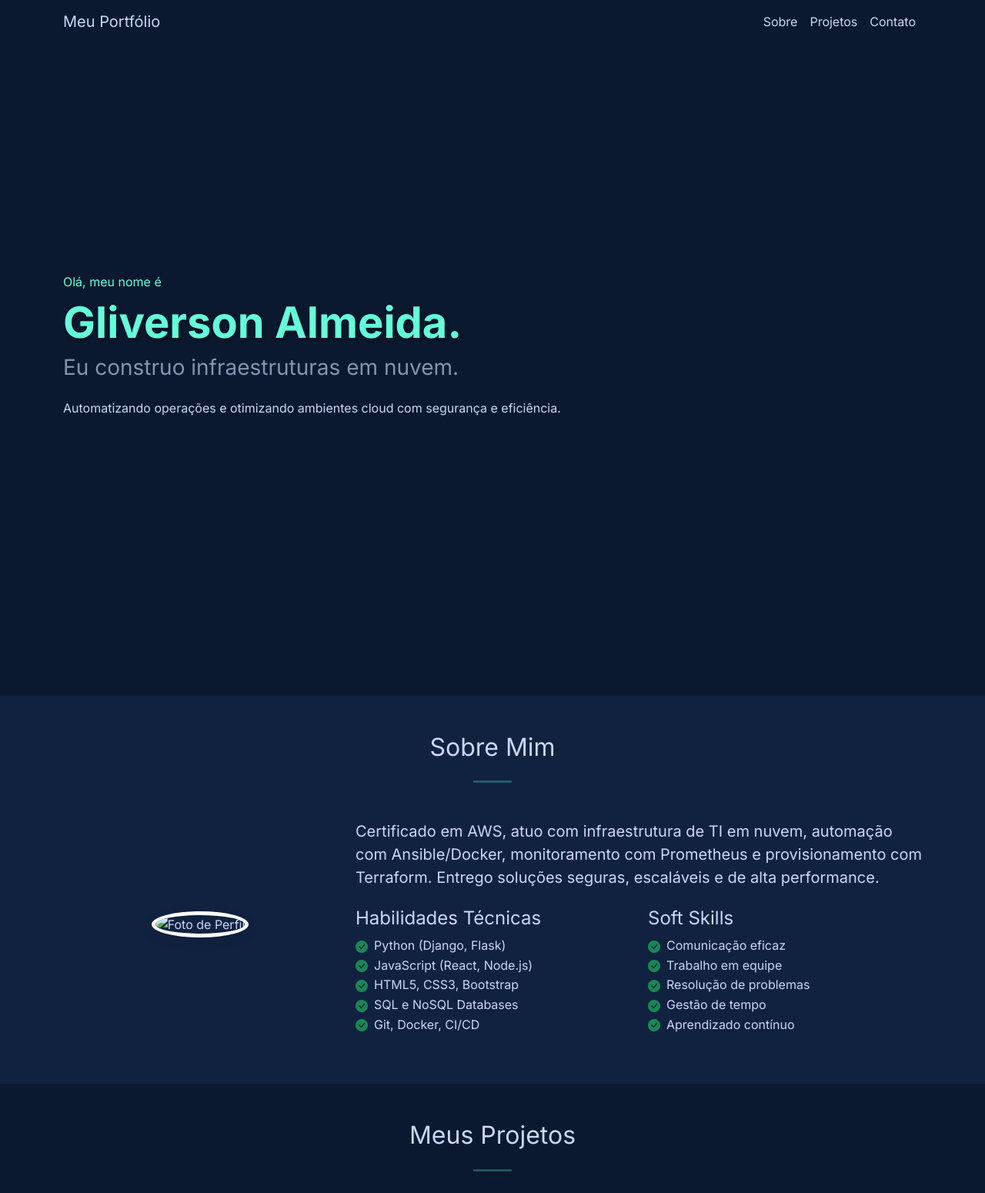
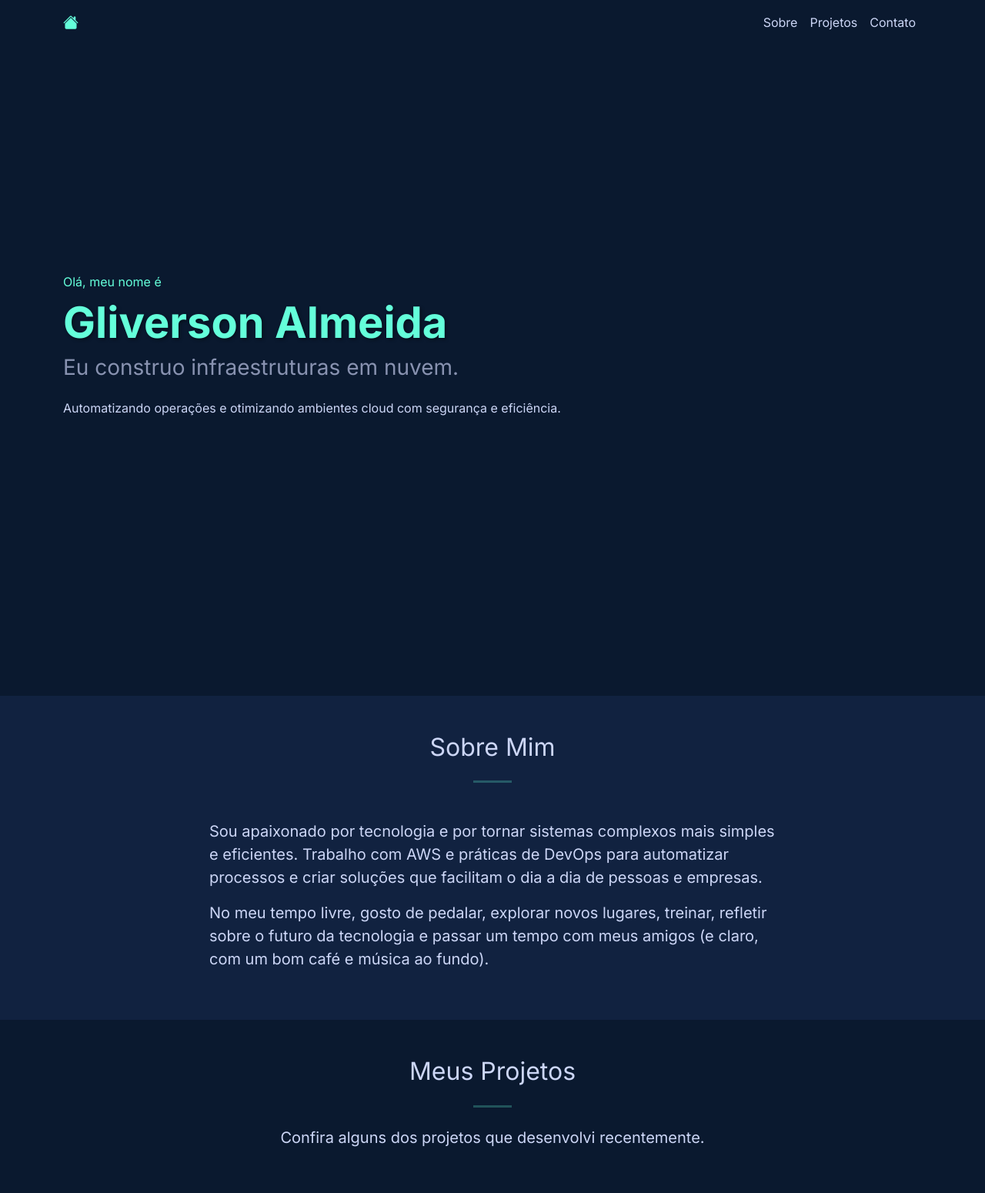
Before and after one commit to Gliverson01/portfolio-flask, a Flask app: page / in a window 1280 px wide. Shown: the top 1550 px of the page at 77% size. Run offline with Flask 3, Linux system fonts and the light colour scheme; some libraries are stand-ins or nearby versions.

Commit message:
Update title and navbar home icon

```diff
--- a/templates/index.html
+++ b/templates/index.html
@@ -3,7 +3,8 @@
 <head>
     <meta charset="UTF-8">
     <meta name="viewport" content="width=device-width, initial-scale=1.0">
-    <title>Meu Portfólio Profissional</title>
+    <title>Gliverson Almeida</title>
+    <link rel="icon" type="image/svg+xml" href="{{ url_for('static', filename='favicon.svg') }}">
     <link rel="preconnect" href="https://fonts.googleapis.com">
     <link rel="preconnect" href="https://fonts.gstatic.com" crossorigin>
     <link href="https://fonts.googleapis.com/css2?family=Inter:wght@400;700&display=swap" rel="stylesheet">
@@ -18,7 +19,7 @@
     <!-- Navbar -->
     <nav class="navbar navbar-expand-lg navbar-dark bg-dark fixed-top">
         <div class="container">
-            <a class="navbar-brand" href="#">Meu Portfólio</a>
+            <a class="navbar-brand" href="#"><i class="bi bi-house-fill text-accent"></i></a>
             <button class="navbar-toggler" type="button" data-bs-toggle="collapse" data-bs-target="#navbarNav" aria-controls="navbarNav" aria-expanded="false" aria-label="Toggle navigation">
                 <span class="navbar-toggler-icon"></span>
             </button>
@@ -52,7 +53,7 @@
     <header class="d-flex align-items-center min-vh-100 mb-5">
         <div class="container">
             <p class="text-accent mb-2">Olá, meu nome é</p>
-            <h1 class="display-4 fw-bold">Gliverson Almeida.</h1>
+            <h1 class="display-4 fw-bold">Gliverson Almeida</h1>
             <h2 class="h3 text-muted">Eu construo infraestruturas em nuvem.</h2>
             <p class="mt-4">Automatizando operações e otimizando ambientes cloud com segurança e eficiência.</p>
         </div>
@@ -67,35 +68,10 @@
                     <hr class="my-4">
                 </div>
             </div>
-            <div class="row align-items-center">
-                <div class="col-lg-4 text-center">
-                    <img src="https://via.placeholder.com/300" alt="Foto de Perfil" class="img-fluid rounded-circle mb-4">
-                </div>
+            <div class="row justify-content-center">
                 <div class="col-lg-8">
-                    <p class="lead">Certificado em AWS, atuo com infraestrutura de TI em nuvem, automação com Ansible/Docker, monitoramento com Prometheus e provisionamento com Terraform. Entrego soluções seguras, escaláveis e de alta performance.</p>
-
-                    <div class="row mt-4">
-                        <div class="col-md-6">
-                            <h4>Habilidades Técnicas</h4>
-                            <ul class="list-unstyled">
-                                <li><i class="bi bi-check-circle-fill text-success me-2"></i>Python (Django, Flask)</li>
-                                <li><i class="bi bi-check-circle-fill text-success me-2"></i>JavaScript (React, Node.js)</li>
-                                <li><i class="bi bi-check-circle-fill text-success me-2"></i>HTML5, CSS3, Bootstrap</li>
-                                <li><i class="bi bi-check-circle-fill text-success me-2"></i>SQL e NoSQL Databases</li>
-                                <li><i class="bi bi-check-circle-fill text-success me-2"></i>Git, Docker, CI/CD</li>
-                            </ul>
-                        </div>
-                        <div class="col-md-6">
-                            <h4>Soft Skills</h4>
-                            <ul class="list-unstyled">
-                                <li><i class="bi bi-check-circle-fill text-success me-2"></i>Comunicação eficaz</li>
-                                <li><i class="bi bi-check-circle-fill text-success me-2"></i>Trabalho em equipe</li>
-                                <li><i class="bi bi-check-circle-fill text-success me-2"></i>Resolução de problemas</li>
-                                <li><i class="bi bi-check-circle-fill text-success me-2"></i>Gestão de tempo</li>
-                                <li><i class="bi bi-check-circle-fill text-success me-2"></i>Aprendizado contínuo</li>
-                            </ul>
-                        </div>
-                    </div>
+                    <p class="lead">Sou apaixonado por tecnologia e por tornar sistemas complexos mais simples e eficientes. Trabalho com AWS e práticas de DevOps para automatizar processos e criar soluções que facilitam o dia a dia de pessoas e empresas.</p>
+                    <p class="lead">No meu tempo livre, gosto de pedalar, explorar novos lugares, treinar, refletir sobre o futuro da tecnologia e passar um tempo com meus amigos (e claro, com um bom café e música ao fundo).</p>
                 </div>
             </div>
         </div>
@@ -164,7 +140,7 @@
                                 </li>
                                 <li class="mb-3">
                                     <i class="bi bi-geo-alt-fill text-accent me-2"></i>
-                                    Cuitiba, PR - Brasil
+                                    Curitiba, PR - Brasil
                                 </li>
                             </ul>
 
@@ -173,7 +149,7 @@
                                 <a href="https://www.linkedin.com/in/gliverson-almeida/" target="_blank" class="me-3 fs-4">
                                     <i class="bi bi-linkedin text-accent"></i>
                                 </a>
-                                <a href="https://github.com/" target="_blank" class="me-3 fs-4">
+                                <a href="https://github.com/Gliverson01" target="_blank" class="me-3 fs-4">
                                     <i class="bi bi-github text-accent"></i>
                                 </a>
                                 <a href="https://www.instagram.com/glivers_off/" target="_blank" class="me-3 fs-4">
```
Also changed, not shown: static/favicon.svg (added).
